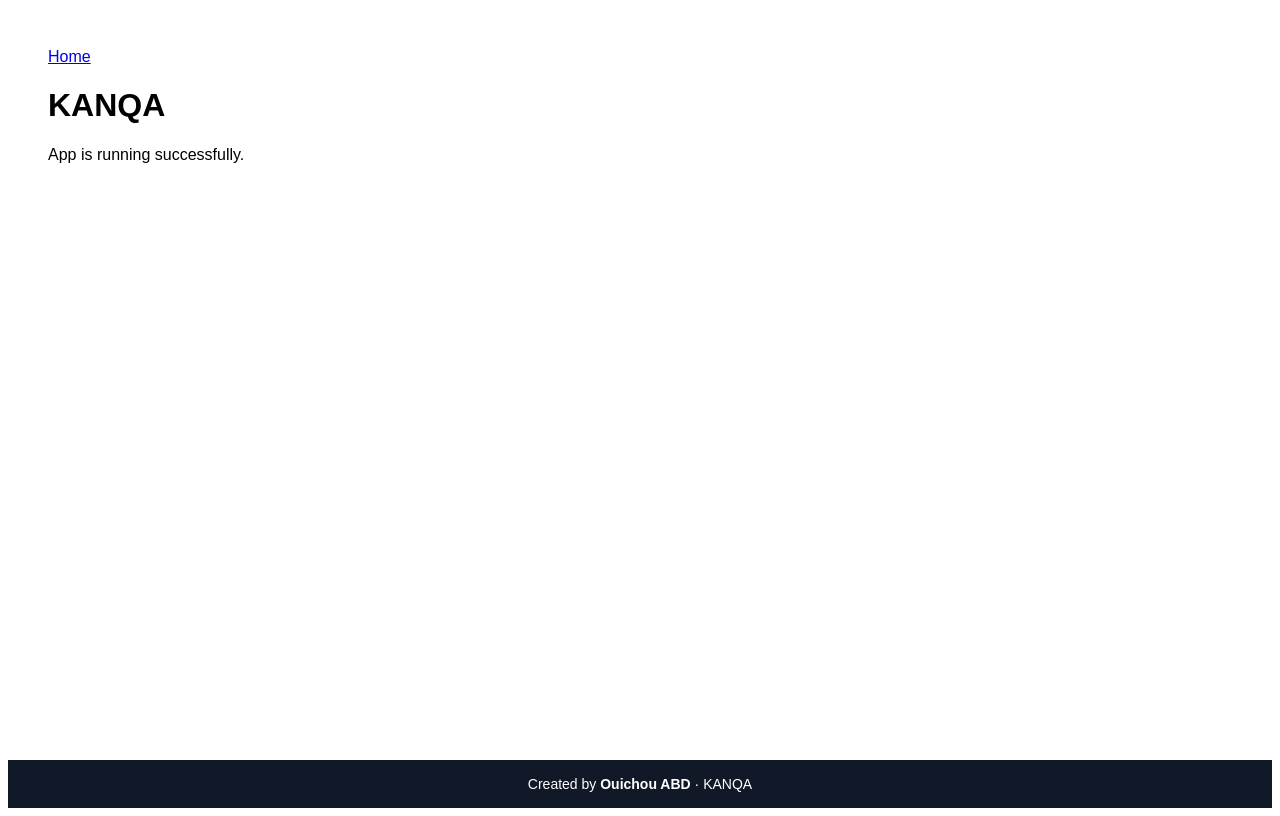
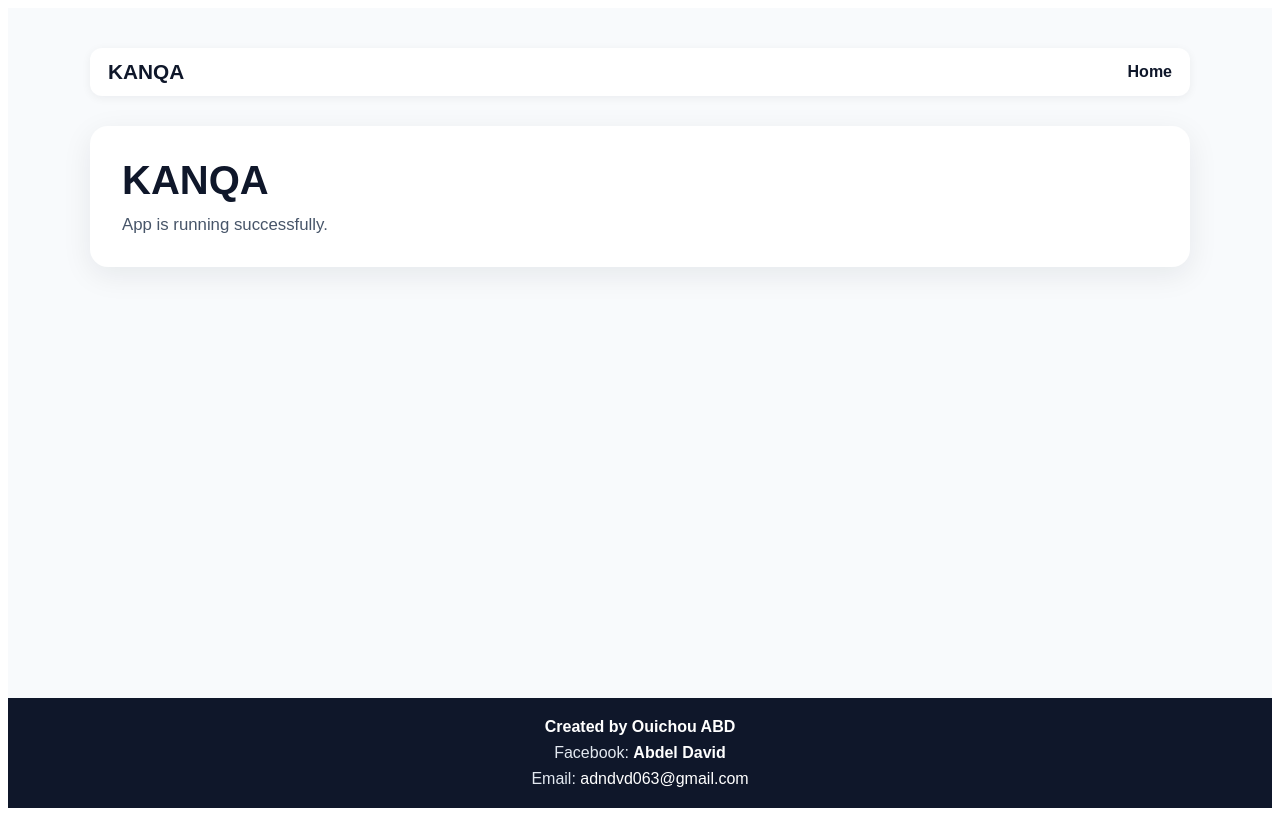
Before and after one commit to adon6969/KANQA, a React (Vite) app: page / in a window 1280 px wide. Built offline with nearby package versions, Linux system fonts and the light colour scheme.

Commit message:
Update KANQA app footer with creator details

```diff
--- a/src/App.jsx
+++ b/src/App.jsx
@@ -8,16 +8,41 @@ export default function App() {
         display: 'flex',
         flexDirection: 'column',
         fontFamily: 'sans-serif',
+        background: '#f8fafc',
+        color: '#0f172a',
       }}
     >
-      <div style={{ flex: 1, padding: '40px' }}>
-        <nav style={{ marginBottom: '20px' }}>
-          <Link to="/" style={{ marginRight: '12px' }}>Home</Link>
-        </nav>
+      <div style={{ flex: 1, padding: '40px 20px 0' }}>
+        <div style={{ maxWidth: '1100px', margin: '0 auto' }}>
+          <nav
+            style={{
+              display: 'flex',
+              justifyContent: 'space-between',
+              alignItems: 'center',
+              marginBottom: '30px',
+              padding: '12px 18px',
+              background: '#ffffff',
+              borderRadius: '12px',
+              boxShadow: '0 2px 10px rgba(15, 23, 42, 0.06)',
+            }}
+          >
+            <div style={{ fontWeight: 700, fontSize: '1.3rem' }}>KANQA</div>
+            <Link
+              to="/"
+              style={{
+                textDecoration: 'none',
+                color: '#0f172a',
+                fontWeight: 600,
+              }}
+            >
+              Home
+            </Link>
+          </nav>
 
-        <Routes>
-          <Route path="/" element={<Home />} />
-        </Routes>
+          <Routes>
+            <Route path="/" element={<Home />} />
+          </Routes>
+        </div>
       </div>
 
       <Footer />
@@ -27,9 +52,20 @@ export default function App() {
 
 function Home() {
   return (
-    <div>
-      <h1>KANQA</h1>
-      <p>App is running successfully.</p>
+    <div
+      style={{
+        background: '#ffffff',
+        padding: '32px',
+        borderRadius: '18px',
+        boxShadow: '0 8px 30px rgba(15, 23, 42, 0.08)',
+      }}
+    >
+      <h1 style={{ margin: 0, marginBottom: '12px', fontSize: '2.5rem' }}>
+        KANQA
+      </h1>
+      <p style={{ margin: 0, fontSize: '1.05rem', color: '#475569' }}>
+        App is running successfully.
+      </p>
     </div>
   );
 }
@@ -38,15 +74,32 @@ function Footer() {
   return (
     <footer
       style={{
-        background: '#111827',
-        color: '#fff',
+        background: '#0f172a',
+        color: '#e2e8f0',
+        padding: '20px',
         textAlign: 'center',
-        padding: '16px 20px',
-        fontSize: '14px',
         marginTop: '40px',
       }}
     >
-      Created by <strong>Ouichou ABD</strong> · KANQA
+      <div style={{ maxWidth: '1100px', margin: '0 auto' }}>
+        <div style={{ marginBottom: '8px' }}>
+          <strong style={{ color: '#ffffff' }}>Created by Ouichou ABD</strong>
+        </div>
+
+        <div style={{ marginBottom: '8px' }}>
+          Facebook: <strong style={{ color: '#ffffff' }}>Abdel David</strong>
+        </div>
+
+        <div>
+          Email:{' '}
+          <a
+            href="mailto:adndvd063@gmail.com"
+            style={{ color: '#ffffff', textDecoration: 'none' }}
+          >
+            adndvd063@gmail.com
+          </a>
+        </div>
+      </div>
     </footer>
   );
 }
```
